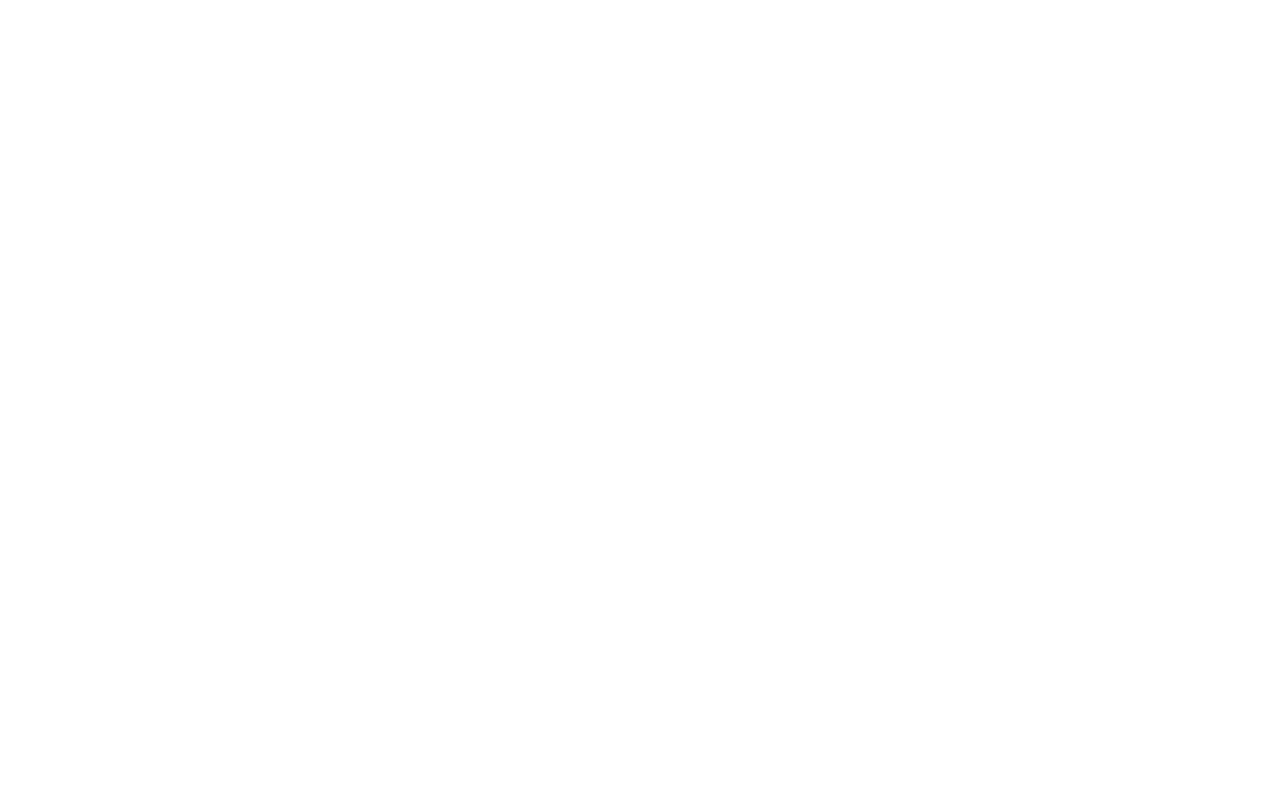
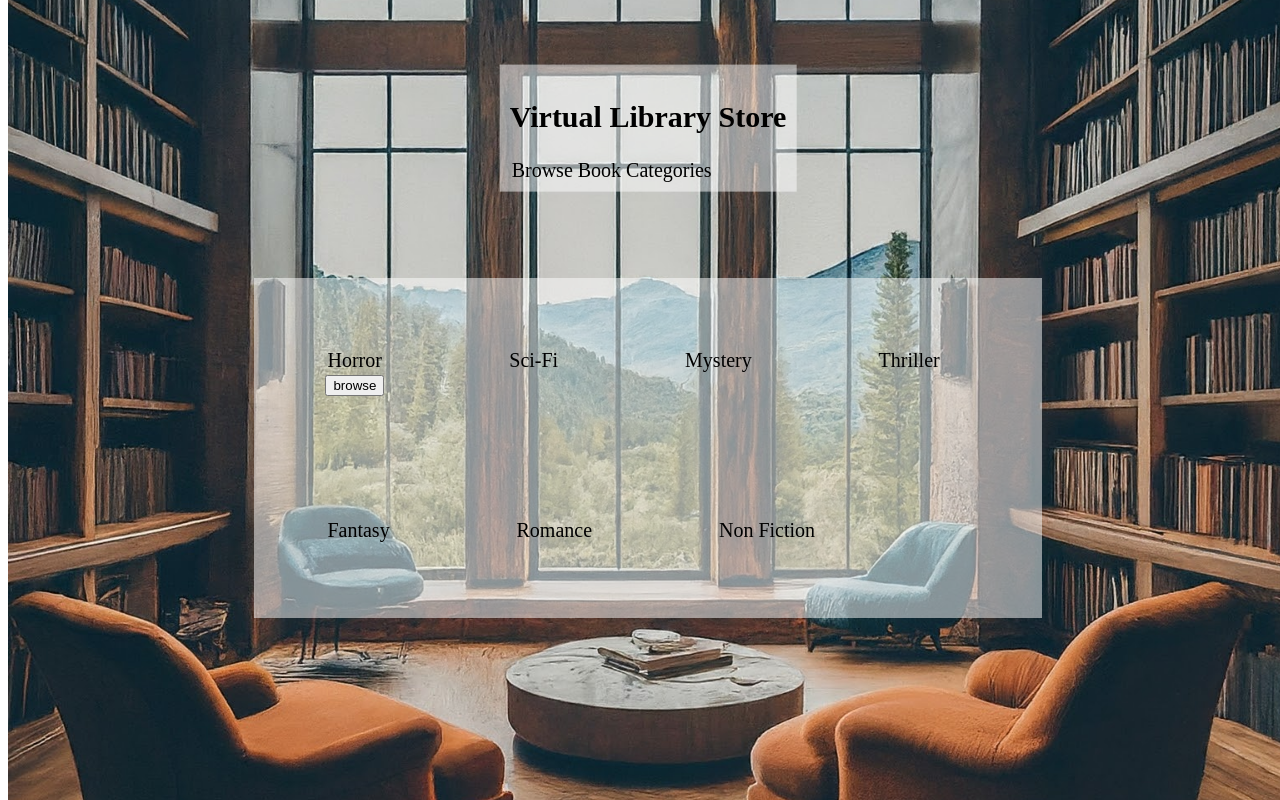
Before and after one commit to JoeMuldowney/Book-Smith-React-JSX-UI, a React (Create React App) app: page /store in a window 1280 px wide. Before the commit this address had no page. Shown: the top 800 px of the page. Built offline with nearby package versions, Linux system fonts and the light colour scheme.

Commit message:
testing ci/cd pipeline

```diff
--- a/src/App.js
+++ b/src/App.js
@@ -3,22 +3,19 @@ import { BrowserRouter as Router, Route, Routes } from 'react-router-dom';
 import HomePage from './components/homepage';
 import Login from './components/login';
 import NewMember from './components/createaccount';
+import Store from './components/store';
 function App() {
 
   return (
-
-
     <Router>
     <Routes>
       <Route index element={<HomePage/>}/>
       <Route path="/home" Component={HomePage} />
       <Route path="/login" Component={Login} />
       <Route path="/newmember" Component={NewMember} />
+      <Route path="/store" Component={Store} />
     </Routes>
   </Router>
-
-
-
 
    );
 }
--- a/src/components/createaccount.js
+++ b/src/components/createaccount.js
@@ -2,7 +2,10 @@ import * as React from 'react';
 import axios from 'axios';
 import '../index.css';
 import coverphoto from '../images/cover.jpg'
+import { useNavigate } from 'react-router-dom';
+
 function NewMember(){
+    const navigate = useNavigate();
     const [firstname, setFirstName] = React.useState('')
     const [lastname, setLastName] = React.useState('')
     const [email, setEmail] = React.useState('')
@@ -14,7 +17,7 @@ function NewMember(){
         e.preventDefault();
 
         try{
-            const response = await axios.post('http://localhost:5000/login', { firstname, password });
+            const response = await axios.post('http://localhost:5000/newmember', { firstname, lastname, email, username, password });
             console.log(response.data); // using for testing
         } catch (error) {
             setError('Failed to make new account');
@@ -40,17 +43,18 @@ function NewMember(){
         <label>Last Name:</label>
         <input type="text" value={lastname} onChange={(e) => setLastName(e.target.value)} />
 
-        <label>Email:</label>
+        <label>Email (optional):</label>
         <input type="text" value={email} onChange={(e) => setEmail(e.target.value)} />
 
         <label>Username:</label>
         <input type="text" value={username} onChange={(e) => setUserName(e.target.value)} />
 
         <label>Password:</label>
-        <input type="password" value={username} onChange={(e) => setPassword(e.target.value)} />
+        <input type="password" value={password} onChange={(e) => setPassword(e.target.value)} />
 
         {error && <p>{error}</p>}
-        <button type="submit">Submit</button>
+        <button type="submit">Create</button>
+        <button onClick={()=>{navigate("/home");}}>cancel</button>
 
         </form>
         </div>
--- a/src/components/homepage.js
+++ b/src/components/homepage.js
@@ -17,10 +17,18 @@ function HomePage() {
       </div>
 
       <div className="tool-bar">
+      <div className='menu'>
+      <div className='menu-buttons'>
       <button onClick={()=>{navigate("/login");}}>Login</button>
+      </div>
+      <div className='menu-buttons'>
       <button onClick={()=>{navigate("/newmember");}}>Create Account</button>
-        <p>Browse as guest</p>
-        </div>
+      </div>
+      <div className='menu-buttons'>
+      <button onClick={()=>{navigate("/newmember");}}>Browse as guest</button>
+      </div>
+      </div>
+      </div>
 
       </div>
 
--- a/src/components/login.js
+++ b/src/components/login.js
@@ -2,9 +2,12 @@ import * as React from 'react';
 import axios from 'axios';
 import coverphoto from '../images/cover.jpg';
 import '../index.css';
+import { useNavigate } from 'react-router-dom';
 
 function Login() {
-    const[firstname,setFirstName] = React.useState('')
+    const navigate = useNavigate();
+
+    const[username,setFirstName] = React.useState('')
     const [password, setPassword] = React.useState('')
     const [error, setError] = React.useState('')
 
@@ -12,8 +15,9 @@ function Login() {
       e.preventDefault();
 
       try {
-        const response = await axios.post('http://localhost:5000/login', { firstname, password });
+        const response = await axios.post('http://localhost:5000/login', { username, password });
         console.log(response.data); // using for testing
+        navigate('/store');
       } catch (error) {
         setError('Incorrect username or password');
       }
@@ -29,19 +33,16 @@ function Login() {
          <h2>Virtual Library Login</h2>
          <legend>Enter Login Credentials</legend>
 
-
-
         <form onSubmit={handleSubmit}>
-
         <label>Username:</label>
-        <input type="text" value={firstname} onChange={(e) => setFirstName(e.target.value)} />
+        <input type="text" value={username} onChange={(e) => setFirstName(e.target.value)} />
 
         <label>Password:</label>
         <input type="password" value={password} onChange={(e) => setPassword(e.target.value)} />
 
         {error && <p>{error}</p>}
         <button type="submit">Login</button>
-        <button type="submit">cancel</button>
+        <button onClick={()=>{navigate("/home");}}>cancel</button>
 
     </form>
     </div>
--- /dev/null
+++ b/src/components/store.js
@@ -0,0 +1,49 @@
+import React, { useState } from 'react';
+import coverphoto from '../images/cover.jpg';
+
+function Store(){
+
+    return(
+
+        <div className="container">
+
+        <img src={coverphoto} className="cover-image" alt=""/>
+        <div className="text-overlay-login">
+
+       <h2>Virtual Library Store</h2>
+       <legend>Browse Book Categories</legend>
+
+        </div>
+        <div className="text-overlay-categories">
+            <div className="category">
+            <div className="book-category">
+            <legend>Horror</legend>
+            <button>browse</button>
+            </div>
+            <div className="book-category">
+            <legend>Sci-Fi</legend>
+            </div>
+            <div className="book-category">
+            <legend>Mystery</legend>
+            </div>
+            <div className="book-category">
+            <legend>Thriller</legend>
+            </div>
+            </div>
+            <div className="category">
+            <div className="book-category">
+            <legend>Fantasy</legend>
+            </div>
+            <div className="book-category">
+            <legend>Romance</legend>
+            </div>
+            <div className="book-category">
+            <legend>Non Fiction</legend>
+            </div>
+            </div>
+        </div>
+        </div>
+
+    );
+}
+export default Store;
--- a/src/index.css
+++ b/src/index.css
@@ -29,15 +29,46 @@
 }
 .tool-bar {
   position: absolute;
-  top: 65%;
+  top: 50%;
   left: 50%;
-  width: 45%;
+  width: 20%;
   transform: translate(-50%, -50%);
   background-color: rgba(255, 255, 255, 0.5); /* Semi-transparent background */
   padding: 10px;
   font-size: 20px;
+
 }
 .cover-image {
 width: 100%;
 
 }
+.text-overlay-categories {
+  position: absolute;
+  top: 55%;
+  left: 50%;
+  width: 35%;
+  transform: translate(-50%, -50%);
+  background-color: rgba(255, 255, 255, 0.5); /* Semi-transparent background */
+  padding: 10px;
+  font-size: 20px;
+  width: 60%;
+  height: 40%;
+}
+.category{
+  display: flex;
+}
+.book-category{
+  margin: 8%;
+}
+.menu{
+  display: flex;
+}
+.menu-buttons{
+  margin: 8%;
+}
+
+.menu-buttons button{
+  transform: translate(-50%, -50%);
+  background-color: rgba(255, 255, 255, 0.3); /* Semi-transparent background */
+
+}
```
Also changed, not shown: 2 other files (tests, documents, lock files or other folders).
